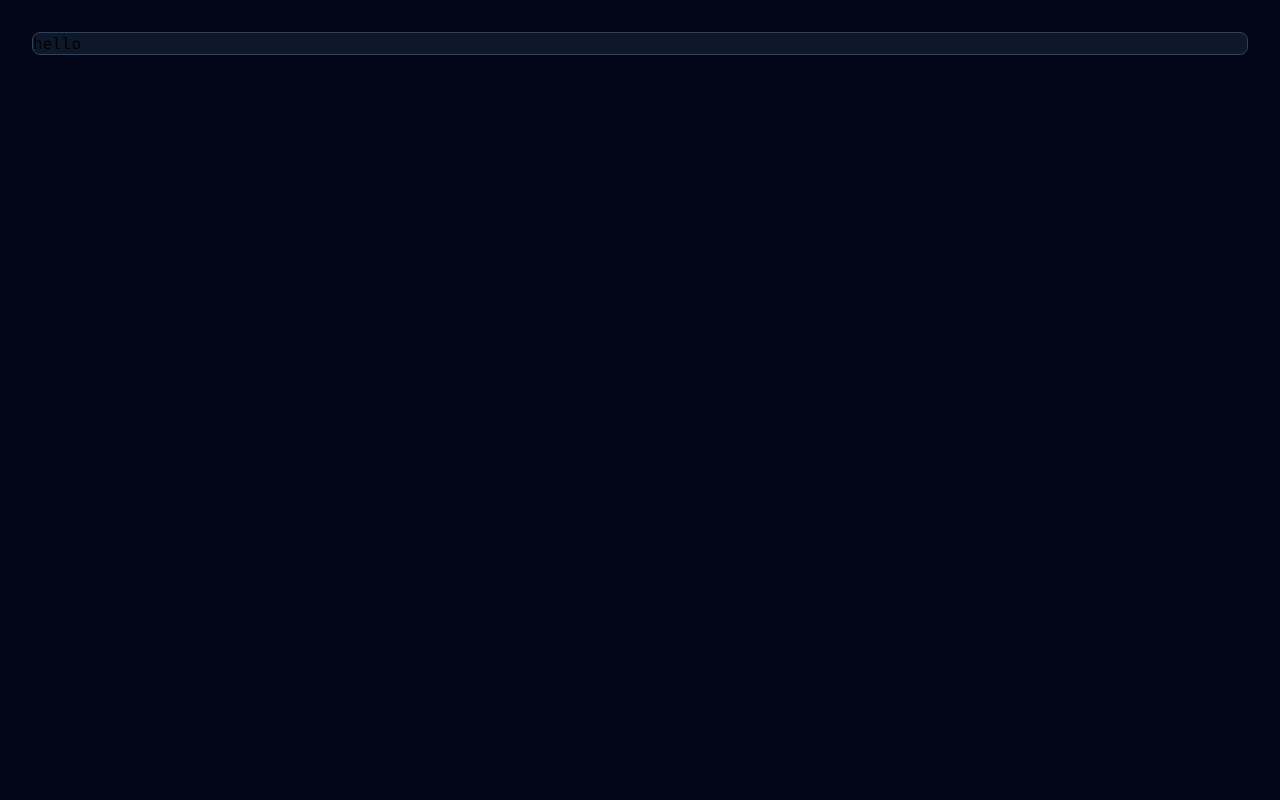
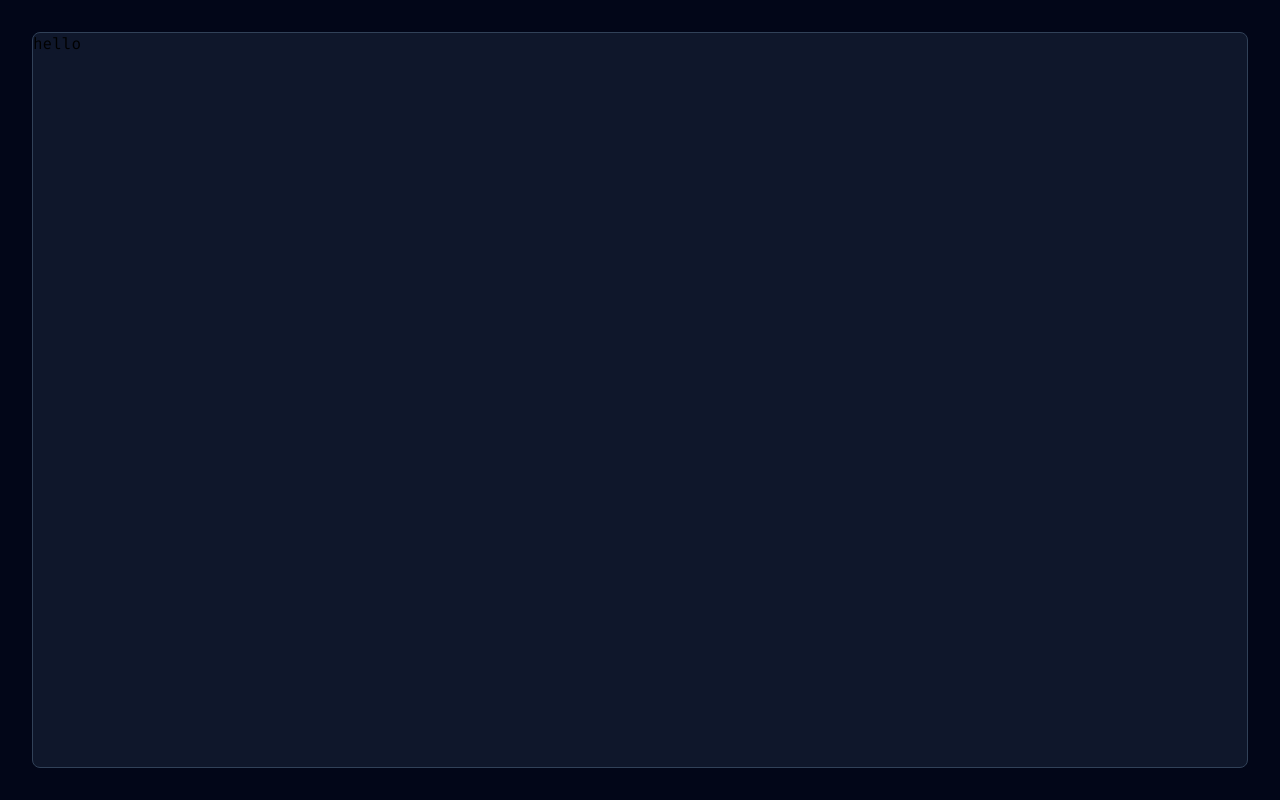
Before and after one commit to khusnutdinovilm/lotify-spa-service, a Vue app in the folder frontend/: page / in a window 1280 px wide. Built offline with nearby package versions, Linux system fonts and the light colour scheme.

Commit message:
feat: установил body минимальную высоту в 100dvh

```diff
--- a/frontend/src/styles/main.scss
+++ b/frontend/src/styles/main.scss
@@ -15,8 +15,9 @@ body {
 
   font-family: "FiraCode", sans-serif;
 
-  display: flex;
-  flex-direction: column;
+  @include flex-col;
+
+  min-height: 100dvh;
 
   @media (min-width: 576px) {
     padding: $space-7;
```
